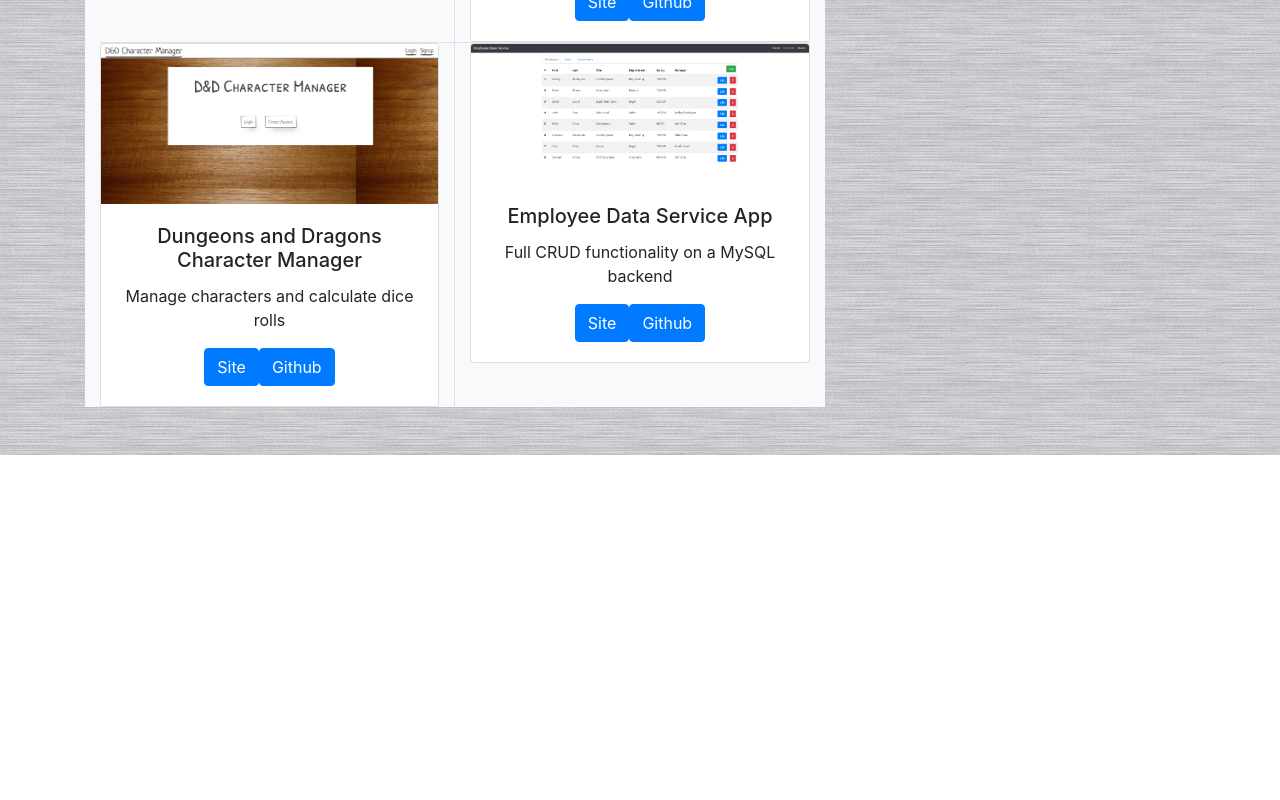
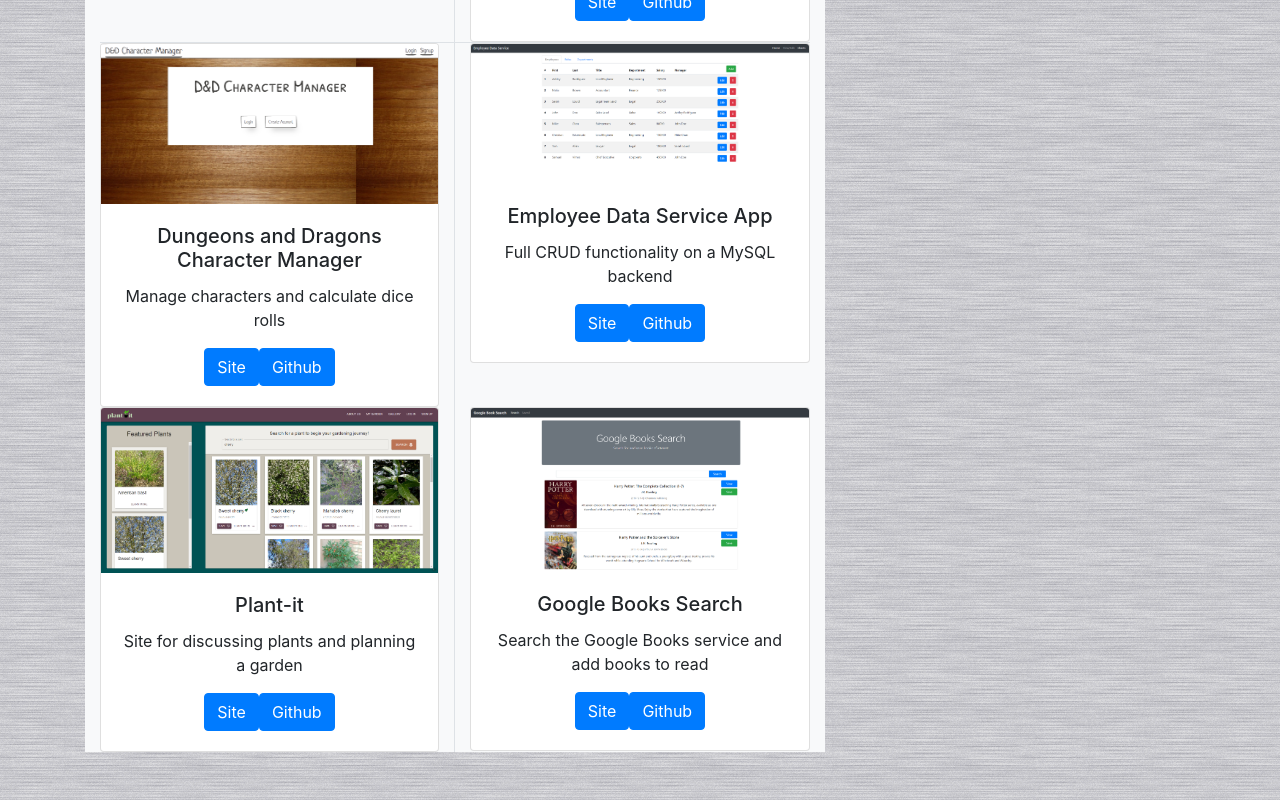
Before and after one commit to webermg/profile-react, a React (Create React App) app: page /portfolio in a window 1280 px wide. Shown: the part 608-1408 px from the top of the page. Before the commit the page ends 1063 px from the top, so only its background shows below. Built offline with nearby package versions, Linux system fonts and the light colour scheme.

Commit message:
added projects

```diff
--- a/public/index.html
+++ b/public/index.html
@@ -7,7 +7,7 @@
     <meta name="theme-color" content="#000000" />
     <meta
       name="description"
-      content="Web site created using create-react-app"
+      content="portfolio"
     />
     <link rel="apple-touch-icon" href="%PUBLIC_URL%/logo192.png" />
     <!--
@@ -24,7 +24,7 @@
       work correctly both with client-side routing and a non-root public URL.
       Learn how to configure a non-root public URL by running `npm run build`.
     -->
-    <title>React App</title>
+    <title>Portfolio</title>
   </head>
   <body>
     <noscript>You need to enable JavaScript to run this app.</noscript>
--- a/src/components/Portfolio.js
+++ b/src/components/Portfolio.js
@@ -30,6 +30,20 @@
     siteLink:"https://radiant-brook-03748.herokuapp.com/",
     githubLink:"https://github.com/webermg/EmployeeDB"
   },
+  {
+    img:"assets/ScreenshotPI.png",
+    title:"Plant-it",
+    desc:"Site for discussing plants and planning a garden",
+    siteLink:"https://plantit-site.herokuapp.com/",
+    githubLink:"https://github.com/webermg/plantit-frontend"
+  },
+  {
+    img:"assets/Screenshotgbs.png",
+    title:"Google Books Search",
+    desc:"Search the Google Books service and add books to read",
+    siteLink:"https://desolate-crag-54127.herokuapp.com/",
+    githubLink:"https://github.com/webermg/google-book-search"
+  },
 ]
 
 export default function Portfolio() {
@@ -48,7 +62,7 @@
           <Project {...projects[0]}/>
         </div>
         <div class="col-lg-6">
-        <Project {...projects[1]}/>
+          <Project {...projects[1]}/>
 
         </div>
 
@@ -63,9 +77,11 @@
         </div>
       </div>
       <div class="row">
-        <div class="col-lg-6">
+      <div class="col-lg-6 border-right">
+        <Project {...projects[4]}/>
         </div>
         <div class="col-lg-6">
+          <Project {...projects[5]}/>
         </div>
       </div>
     </div>
```
Also changed, not shown: public/assets/ScreenshotPI.png (added), public/assets/Screenshotgbs.png (added).
